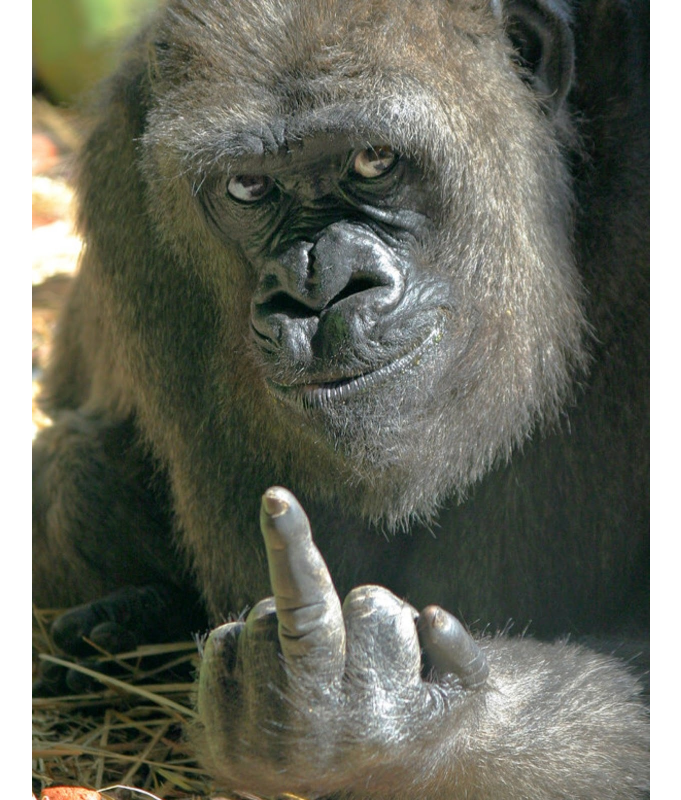
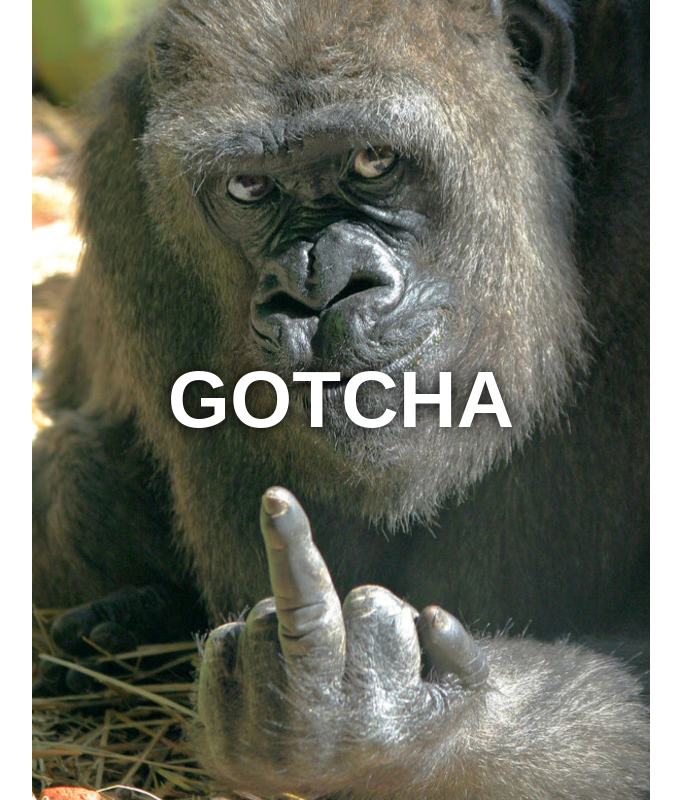
Before and after one commit to SausageMcFlurry/memed, a plain HTML site: page index.html in a window 1280 px wide. Shown: the whole page, without its empty margins (299-980 px from the left). Drawn offline with Linux system fonts and the light colour scheme.

Commit message:
Update index.html

```diff
--- a/index.html
+++ b/index.html
@@ -19,15 +19,26 @@
       margin: 0;
     }
     .center {
+      position: relative;
       display: flex;
       align-items: center;
       justify-content: center;
       height: 100%;
+      overflow: hidden;
     }
     img {
       max-width: 100%;
       max-height: 100vh;
       object-fit: contain;
+    }
+    .overlay-text {
+      position: absolute;
+      color: white;
+      font-size: 5em;
+      font-weight: bold;
+      text-shadow: 0 0 15px black;
+      font-family: Arial, Helvetica, sans-serif;
+      pointer-events: none; /* allows clicks to pass through */
     }
   </style>
 </head>
@@ -35,6 +46,7 @@
 <body>
   <div class="center">
     <img src="your-image.jpg" alt="Displayed image">
+    <div class="overlay-text">GOTCHA</div>
   </div>
 
   <!-- preload and play sound -->
@@ -42,11 +54,9 @@
   <script>
     const sound = document.getElementById('paysound');
 
-    // Attempt to play on load
     function playSound() {
       sound.volume = 1.0;
       sound.play().catch(() => {
-        // If autoplay is blocked, play after first user gesture
         document.body.addEventListener('click', () => sound.play(), { once: true });
       });
     }
```
